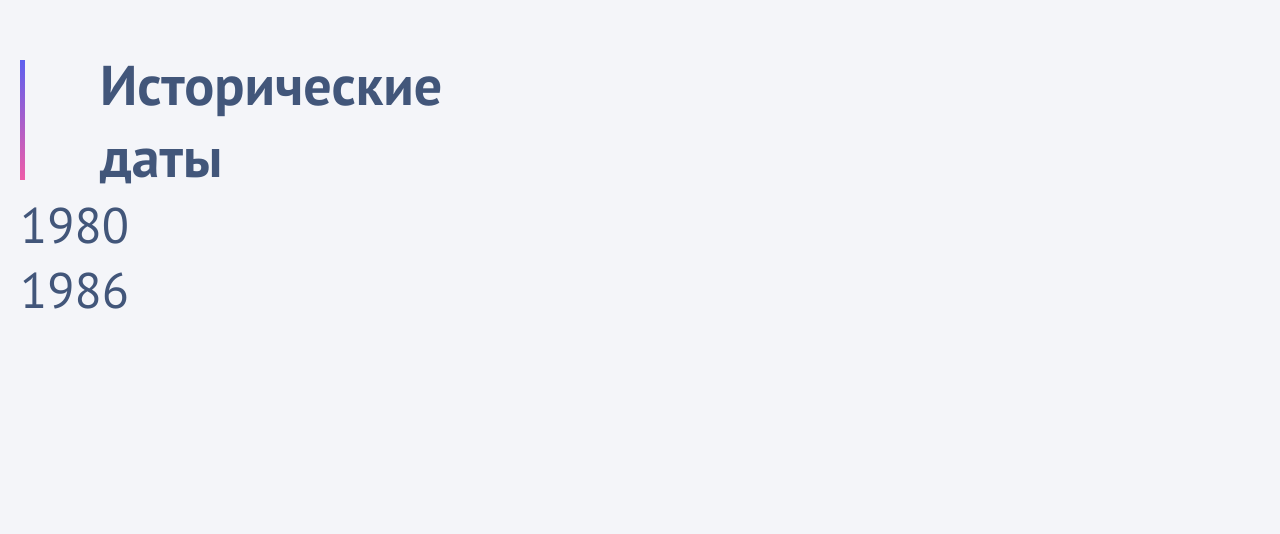
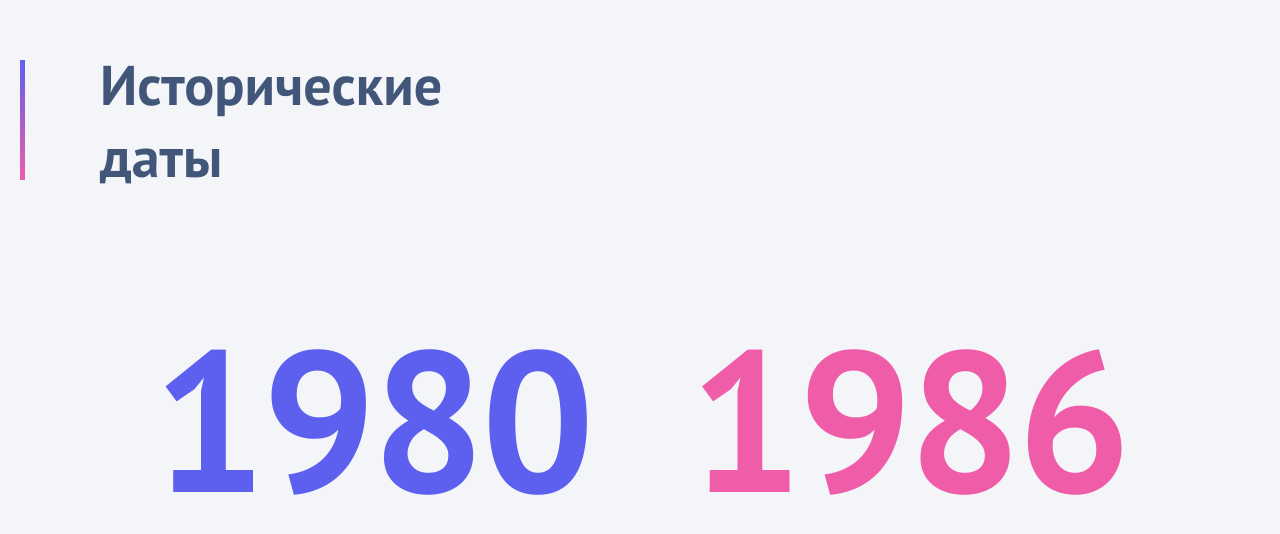
Before and after one commit to olegus199/only_task, a React (Vite) app: page / in a window 1280 px wide. Shown: the part 122-656 px from the top of the page. Built offline with nearby package versions, Linux system fonts and the light colour scheme.

Commit message:
refactor: replace manula counter with gsap counter

```diff
--- a/package.json
+++ b/package.json
@@ -10,6 +10,8 @@
     "preview": "vite preview"
   },
   "dependencies": {
+    "@gsap/react": "^2.1.2",
+    "gsap": "^3.12.7",
     "react": "^19.0.0",
     "react-dom": "^19.0.0",
     "sass": "^1.85.1"
--- /dev/null
+++ b/src/common/UI/AnimatedCounter.module.scss
@@ -0,0 +1,19 @@
+@use "../../variables" as *;
+
+.counter {
+  font-size: 12.5rem;
+  font-weight: 700;
+  letter-spacing: -.02em;
+
+  &:not(:last-child) {
+    margin-right: 2rem;
+  }
+}
+
+.from {
+  color: $iris_100;
+}
+
+.to {
+  color: $fuchsia_100;
+}
--- /dev/null
+++ b/src/common/UI/AnimatedCounter.tsx
@@ -0,0 +1,39 @@
+import styles from "./AnimatedCounter.module.scss";
+import React, { useRef, FC } from "react";
+import gsap from "gsap";
+import { useGSAP } from "@gsap/react";
+
+interface AnimatedCounterProps {
+  targetValue: number;
+  rangeBoundary: "from" | "to";
+  duration?: number;
+}
+
+gsap.registerPlugin(useGSAP);
+
+const INITIAL_VALUE_SUBTRAHEND = 10;
+
+const AnimatedCounter: FC<AnimatedCounterProps> = ({
+  targetValue,
+  rangeBoundary,
+  duration = .5,
+}) => {
+  const ref = useRef<HTMLDivElement>(null);
+  useGSAP(() => {
+    gsap.to(ref.current, {
+      duration,
+      innerText: targetValue,
+      ease: "sine.out",
+      snap: { innerText: 1 },
+    });
+  });
+
+  return <div
+    ref={ref}
+    className={`${styles.counter} ${rangeBoundary === "from" ? styles.from : styles.to}`}
+  >
+    {targetValue - INITIAL_VALUE_SUBTRAHEND}
+  </div>;
+};
+
+export default AnimatedCounter;
--- a/src/common/UI/ReducedDataCounter.module.scss
+++ /dev/null
@@ -1,17 +0,0 @@
-@keyframes loadingState {
-  from {
-    opacity: 0.3;
-  }
-  to {
-    opacity: 1;
-  }
-}
-
-.reduced_data {
-  font-weight: 500;
-  font-size: 3.125rem;
-}
-
-.null_animation {
-  animation: loadingState 0.5s infinite linear alternate-reverse;
-}
--- a/src/common/UI/ReducedDataCounter.tsx
+++ /dev/null
@@ -1,21 +0,0 @@
-import styles from "./ReducedDataCounter.module.scss";
-import { FC } from "react";
-import useDataCounter from "../hooks/useDataCounter.tsx";
-
-interface ReducedDataCounterProps {
-  maxData: number;
-}
-
-const ReducedDataCounter: FC<ReducedDataCounterProps> = ({ maxData }) => {
-  const { reducedDataCounter } = useDataCounter(maxData);
-
-  return (
-    <p
-      className={styles.reduced_data}
-    >
-      {reducedDataCounter}
-    </p>
-  );
-};
-
-export default ReducedDataCounter;
--- a/src/common/hooks/useDataCounter.tsx
+++ /dev/null
@@ -1,39 +0,0 @@
-import { useEffect, useRef, useState } from "react";
-
-const useDataCounter = (
-  maxData: number,
-  timeout: number = 50,
-) => {
-  const minDate = maxData - 10;
-  const [reducedDataCounter, setReducedDataCounter] = useState(minDate);
-  const intervalIdRef = useRef<NodeJS.Timeout | null>(null);
-  const countRef = useRef(minDate);
-
-  useEffect(() => {
-    function runCounter(): void {
-      intervalIdRef.current = setInterval(() => {
-        if (countRef.current < maxData) {
-          const nextCount = countRef.current + 1;
-          countRef.current = nextCount;
-          setReducedDataCounter(nextCount);
-        } else {
-          if (intervalIdRef.current) {
-            clearInterval(intervalIdRef.current);
-          }
-        }
-      }, timeout);
-    }
-
-    runCounter();
-
-    return () => {
-      if (intervalIdRef.current) {
-        clearInterval(intervalIdRef.current);
-      }
-    };
-  }, []);
-
-  return { reducedDataCounter };
-};
-
-export default useDataCounter;
--- a/src/features/historical-dates/YearsHeader.module.scss
+++ b/src/features/historical-dates/YearsHeader.module.scss
@@ -1 +1,8 @@
 @use "../../variables" as *;
+@use "../../mixins" as *;
+
+.years_header {
+  @include flex_space_between();
+  max-width: 60.875rem;
+  margin: 6rem auto 0;
+}
--- a/src/features/historical-dates/YearsHeader.tsx
+++ b/src/features/historical-dates/YearsHeader.tsx
@@ -1,14 +1,20 @@
 import styles from "./YearsHeader.module.scss";
 import { FC } from "react";
-import ReducedDataCounter from "../../common/UI/ReducedDataCounter.tsx";
 import { useHistoricalDates } from "./historical-dates-context.ts";
+import AnimatedCounter from "../../common/UI/AnimatedCounter.tsx";
 
 const YearsHeader: FC = () => {
   const years = useHistoricalDates().activeTimePeriod.years;
   return (
-    <div className={styles.dates_header}>
-      <ReducedDataCounter maxData={years[0]} />
-      <ReducedDataCounter maxData={years[1]} />
+    <div className={styles.years_header}>
+      <AnimatedCounter
+        targetValue={years[0]}
+        rangeBoundary="from"
+      />
+      <AnimatedCounter
+        targetValue={years[1]}
+        rangeBoundary="to"
+      />
     </div>
   );
 };
--- /dev/null
+++ b/src/mixins.scss
@@ -0,0 +1,12 @@
+@mixin flex_align_center() {
+  display: flex;
+  align-items: center;
+  flex-wrap: wrap;
+}
+
+@mixin flex_space_between() {
+  display: flex;
+  justify-content: space-between;
+  align-items: center;
+  flex-wrap: wrap;
+}
```
Also changed, not shown: 1 other file (tests, documents, lock files or other folders).
